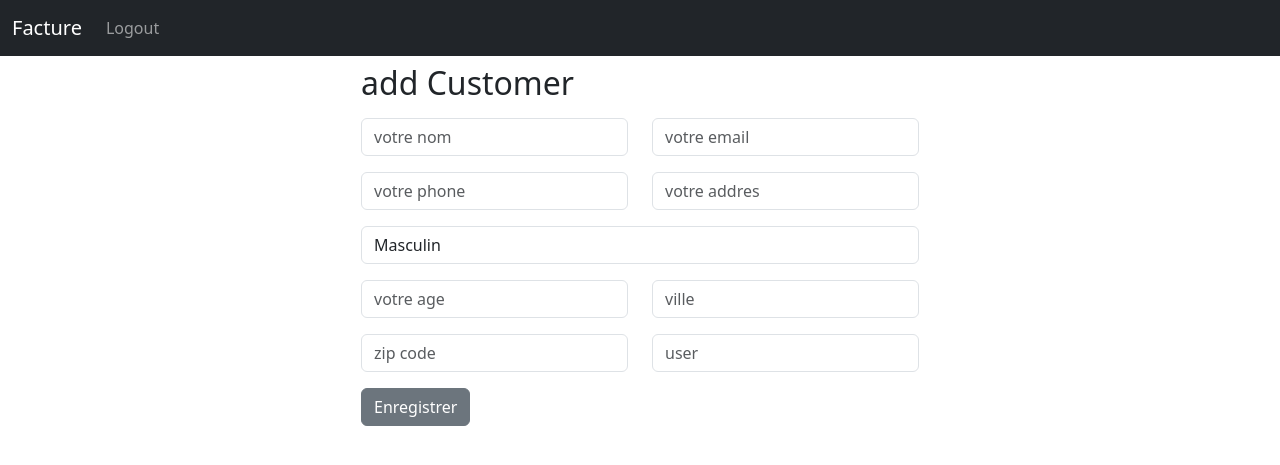
After one commit to MenardoMa/Django_Facture, a Django app: page /addCustomer/ in a window 1280 px wide. The commit adds this page. Shown: the top 465 px of the page. Run offline with Django 5.2, Linux system fonts and the light colour scheme.

Commit message:
Mise en place d'un form depuis django

```diff
--- /dev/null
+++ b/App_facture/forms.py
@@ -0,0 +1,24 @@
+from django import forms
+from .models import Customer
+from django.contrib.auth.models import User
+
+class FormCustomer(forms.ModelForm):
+
+    SEX_TYPE = [
+        ('M', 'Masculin'),
+        ('F', 'Feminin'),
+    ]
+
+    name   = forms.CharField(label='', required=True, widget=forms.TextInput(attrs={'class': 'form-control', 'placeholder': 'votre nom'}))
+    email  = forms.EmailField(label='', required=True, widget=forms.TextInput(attrs={'class': 'form-control', 'placeholder': 'votre email'}))
+    phone  = forms.CharField(label='', required=True, widget=forms.TextInput(attrs={'class': 'form-control', 'placeholder': 'votre phone'}))
+    address = forms.CharField(label='', required=True, widget=forms.TextInput(attrs={'class': 'form-control', 'placeholder': 'votre addres'}))
+    sex    = forms.ChoiceField(label='', choices=SEX_TYPE , widget=forms.Select(attrs={'class': 'form-control'}))
+    age    = forms.CharField(label='', required=True, widget=forms.NumberInput(attrs={'class': 'form-control', 'placeholder': 'votre age'}))
+    city   = forms.CharField(label='', required=True, widget=forms.TextInput(attrs={'class': 'form-control', 'placeholder': 'ville'}))
+    zip_code = forms.CharField(label='', required=True, widget=forms.TextInput(attrs={'class': 'form-control', 'placeholder': 'zip code'}))
+    user = forms.CharField(label='', required=True, widget=forms.TextInput(attrs={'class': 'form-control', 'placeholder': 'user'}))
+
+    class Meta:
+        model = Customer
+        fields = ('name', 'email', 'phone', 'address', 'sex', 'age', 'city', 'zip_code', 'user')
--- a/App_facture/urls.py
+++ b/App_facture/urls.py
@@ -4,4 +4,5 @@ from . import views
 
 urlpatterns = [
     path('', views.HomeView.as_view(), name='home'),
+    path('addCustomer/', views.AddCustorm.as_view(), name='addCustomer'),
 ]
--- a/App_facture/views.py
+++ b/App_facture/views.py
@@ -1,8 +1,12 @@
-from django.shortcuts import render
+from django.shortcuts import render, redirect
 
 from django.views import View
 
 from .models import *
+from .forms import FormCustomer
+from django.contrib.auth.models import User
+
+from django.contrib import messages
 
 class HomeView(View):
 
@@ -18,3 +22,29 @@ class HomeView(View):
 
     def post(self, request):
         pass
+
+class AddCustorm(View):
+
+    template_name = 'forms.html'
+
+    context = {
+        'form' : FormCustomer
+    }
+
+    def get(self, request, *args, **kwargs):
+        return render(request, self.template_name, self.context)
+
+    def post(self, request, *args, **kwargs):
+
+        if request.method == 'POST':
+            form = FormCustomer(request.POST)
+
+            if form.is_valid():
+                form.save()
+                messages.success(request, 'Customer ajouter avec success')
+                return redirect('home')
+            else:
+                messages.success(request, 'Une erreur est survenie')
+                return render(request, self.template_name, self.context)
+
+        return render(request, self.template_name, self.context)
--- /dev/null
+++ b/templates/forms.html
@@ -0,0 +1,62 @@
+{% extends 'base.html' %}
+
+{% block content %}
+<div class="col-md-6 offset-md-3">
+    {% if form.errors %}
+        {% for field in form %}
+            {% if field.errors %}
+                {{field.errors}}
+            {% endif %}
+        {% endfor %}
+    {% endif %}
+    <h2 class="mb-3">add Customer</h2>
+    <form method="post">
+        {% csrf_token %}
+
+        <div class="row mb-3">
+            <div class="col">
+                {{form.name}}
+            </div>
+            <div class="col">
+                {{form.email}}
+            </div>
+        </div>
+
+        <div class="row mb-3">
+            <div class="col">
+                {{form.phone}}
+            </div>
+            <div class="col">
+                {{form.address}}
+            </div>
+        </div>
+
+        <div class="row mb-3">
+            <div class="col">
+                {{ form.sex }}
+            </div>
+        </div>
+
+        <div class="row mb-3">
+            <div class="col">
+                {{form.age}}
+            </div>
+            <div class="col">
+                {{form.city}}
+            </div>
+        </div>
+
+        <div class="row mb-3">
+            <div class="col">
+                {{form.zip_code}}
+            </div>
+             <div class="col">
+                {{form.user}}
+            </div>
+        </div>
+
+
+        <button type="submit" class="btn btn-secondary">Enregistrer</button>
+    </form>
+</div>
+{% endblock content %}
--- a/templates/home.html
+++ b/templates/home.html
@@ -3,7 +3,7 @@
 {% block content %}
     <div class="my-3">
         <a href="" class="btn btn-primary">New Invoice</a>
-        <a href="" class="btn btn-secondary">Register a new customer</a>
+        <a href="{% url 'addCustomer' %}" class="btn btn-secondary">Register a new customer</a>
     </div>
    {% if invoices %}
     <table class="table table-striped table-hover table-sm">
--- a/templates/include/navbar.html
+++ b/templates/include/navbar.html
@@ -1,6 +1,6 @@
 <nav class="navbar navbar-expand-lg navbar-dark bg-dark">
   <div class="container-fluid">
-    <a class="navbar-brand" href="">Facture</a>
+    <a class="navbar-brand" href="/">Facture</a>
     <button class="navbar-toggler" type="button" data-bs-toggle="collapse" data-bs-target="#navbarSupportedContent" aria-controls="navbarSupportedContent" aria-expanded="false" aria-label="Toggle navigation">
       <span class="navbar-toggler-icon"></span>
     </button>
```
Also changed, not shown: db.sqlite3.
